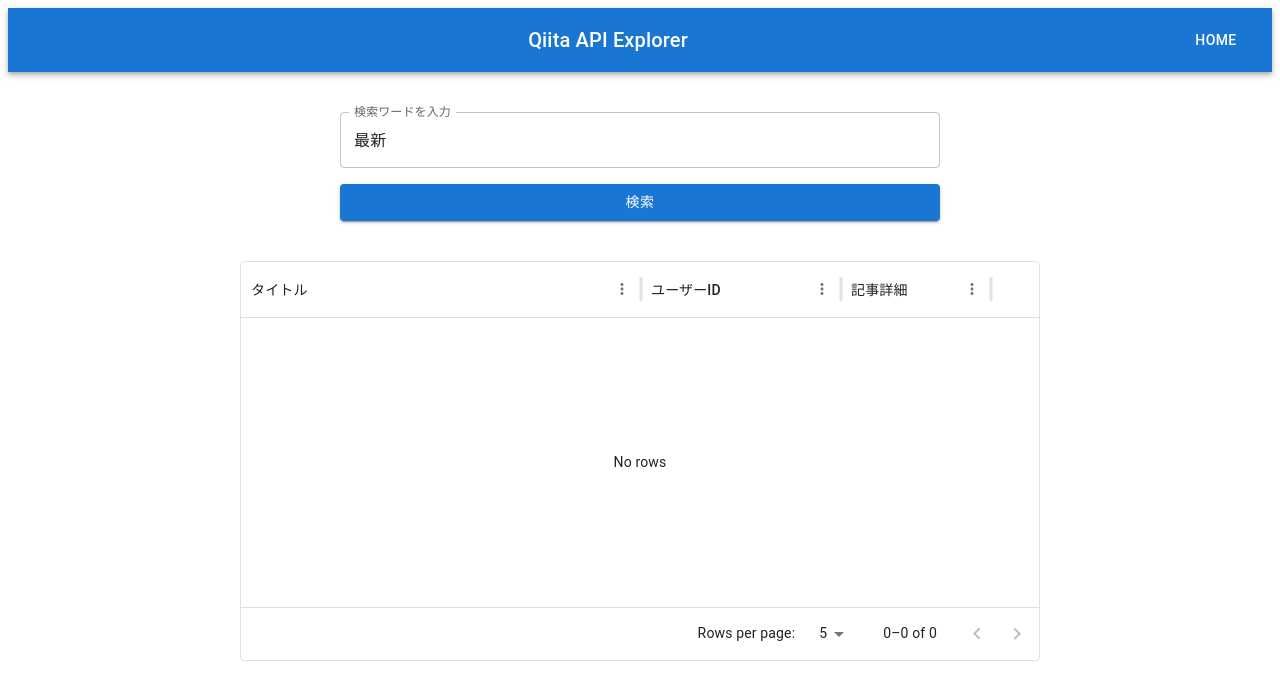
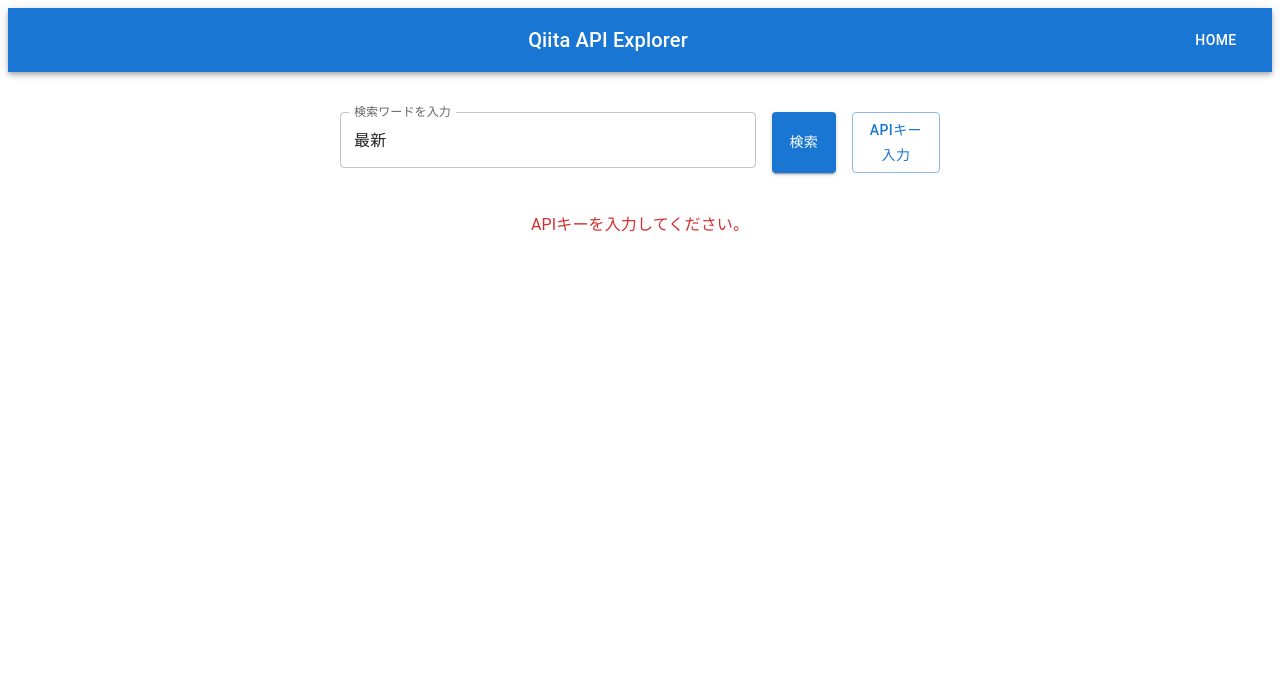
Before and after one commit to shhio08/spa-app-react, a React (Create React App) app in the folder spa-app-react/: page / in a window 1280 px wide. Shown: the top 700 px of the page. Built offline with nearby package versions, Linux system fonts and the light colour scheme; no server answers.

Commit message:
add: apiキーを入力して一覧表示のapiリクエストを行うよう修正

```diff
--- a/spa-app-react/src/components/SearchForm.tsx
+++ b/spa-app-react/src/components/SearchForm.tsx
@@ -1,5 +1,5 @@
 // src/components/SearchForm.tsx
-import React from "react";
+import React, { useState } from "react";
 import Button from "@mui/material/Button";
 import TextField from "@mui/material/TextField";
 import Box from "@mui/material/Box";
@@ -8,13 +8,22 @@
   query: string; // クエリの型
   setQuery: (query: string) => void; // setQuery の型
   getQiitaPosts: (query: string) => void; // getQiitaPosts の型
+  setApiKey: (key: string) => void;
 }
 
 const SearchForm: React.FC<SearchFormProps> = ({
   query,
   setQuery,
   getQiitaPosts,
+  setApiKey,
 }) => {
+  const [showApiKeyInput, setShowApiKeyInput] = useState(false); // APIキー入力を表示するかどうか
+  const [apiKey, setLocalApiKey] = useState(""); // ローカルにAPIキーを保持
+
+  const handleApiKeySave = () => {
+    setApiKey(apiKey); // APIキーを保存
+    setShowApiKeyInput(false); // 入力フォームを非表示にする
+  };
   return (
     <Box
       component="form"
@@ -29,6 +38,7 @@
       noValidate
       autoComplete="off"
     >
+      <Box sx={{ display: "flex", gap: 2 }}>
         <TextField
           label="検索ワードを入力"
           variant="outlined"
@@ -39,6 +49,27 @@
         <Button variant="contained" onClick={() => getQiitaPosts(query)}>
           検索
         </Button>
+        <Button
+          variant="outlined"
+          onClick={() => setShowApiKeyInput(!showApiKeyInput)}
+        >
+          APIキー入力
+        </Button>
+      </Box>
+      {showApiKeyInput && (
+        <Box sx={{ display: "flex", gap: 2, mt: 2 }}>
+          <TextField
+            label="APIキーを入力"
+            variant="outlined"
+            value={apiKey}
+            onChange={(e) => setLocalApiKey(e.target.value)}
+            fullWidth
+          />
+          <Button variant="contained" onClick={handleApiKeySave}>
+            保存
+          </Button>
+        </Box>
+      )}
     </Box>
   );
 };
--- a/spa-app-react/src/hooks/useQiitaItems.ts
+++ b/spa-app-react/src/hooks/useQiitaItems.ts
@@ -14,14 +14,21 @@
 export const useQiitaItems = () => {
   const [items, setItems] = useState<QiitaItem[]>([]);
   const [query, setQuery] = useState<string>("最新"); // デフォルトクエリを「最新」に設定
+  const [apiKey, setApiKey] = useState<string>("");
   const [error, setError] = useState<string | null>(null);
 
   const getQiitaPosts = (query: string) => {
     const searchQuery = query.trim() !== "" ? query : "最新"; // 空の場合は「最新」を使用
+
+    if (!apiKey) {
+      setError("APIキーを入力してください。");
+      return;
+    }
+
     axios
       .get("https://qiita.com/api/v2/items", {
         headers: {
-          // Authorization: `Bearer ${"2c653a09788c413699364122708ced389cef628e"}`, // APIキーをヘッダーにセット
+          Authorization: `Bearer ${apiKey}`,
         },
         params: {
           page: 1,
@@ -32,6 +39,7 @@
       .then((response) => {
         if (response.data && response.data.length > 0) {
           setItems(response.data);
+          setError(null);
         } else {
           console.debug("No data found");
           setItems([]);
@@ -44,8 +52,10 @@
   };
 
   useEffect(() => {
-    getQiitaPosts(query); // 初回はデフォルトクエリで取得
-  }, [query]); // query を依存配列に追加
+    if (apiKey) {
+      getQiitaPosts(query);
+    }
+  }, [query, apiKey]);
 
-  return { items, query, setQuery, getQiitaPosts, error };
+  return { items, query, setQuery, getQiitaPosts, error, setApiKey };
 };
--- a/spa-app-react/src/pages/Home.tsx
+++ b/spa-app-react/src/pages/Home.tsx
@@ -3,10 +3,11 @@
 import QiitaTable from "../components/QiitaTable";
 import SearchForm from "../components/SearchForm";
 import { useQiitaItems } from "../hooks/useQiitaItems";
-import { Box } from "@mui/material";
+import { Box, Typography } from "@mui/material";
 
 const Home: React.FC = () => {
-  const { items, query, setQuery, getQiitaPosts } = useQiitaItems();
+  const { items, query, setQuery, getQiitaPosts, setApiKey, error } =
+    useQiitaItems();
 
   useEffect(() => {
     getQiitaPosts(""); // 初回は空のクエリで取得
@@ -20,9 +21,18 @@
         query={query}
         setQuery={setQuery}
         getQiitaPosts={getQiitaPosts}
+        setApiKey={setApiKey}
       />
+
       <Box mb={5} />
-      <QiitaTable items={items} />
+
+      {error && (
+        <Typography color="error" align="center">
+          {error}
+        </Typography>
+      )}
+
+      {items.length > 0 && !error && <QiitaTable items={items} />}
     </div>
   );
 };
```
Lines whose indentation alone changed are shown as unchanged.
